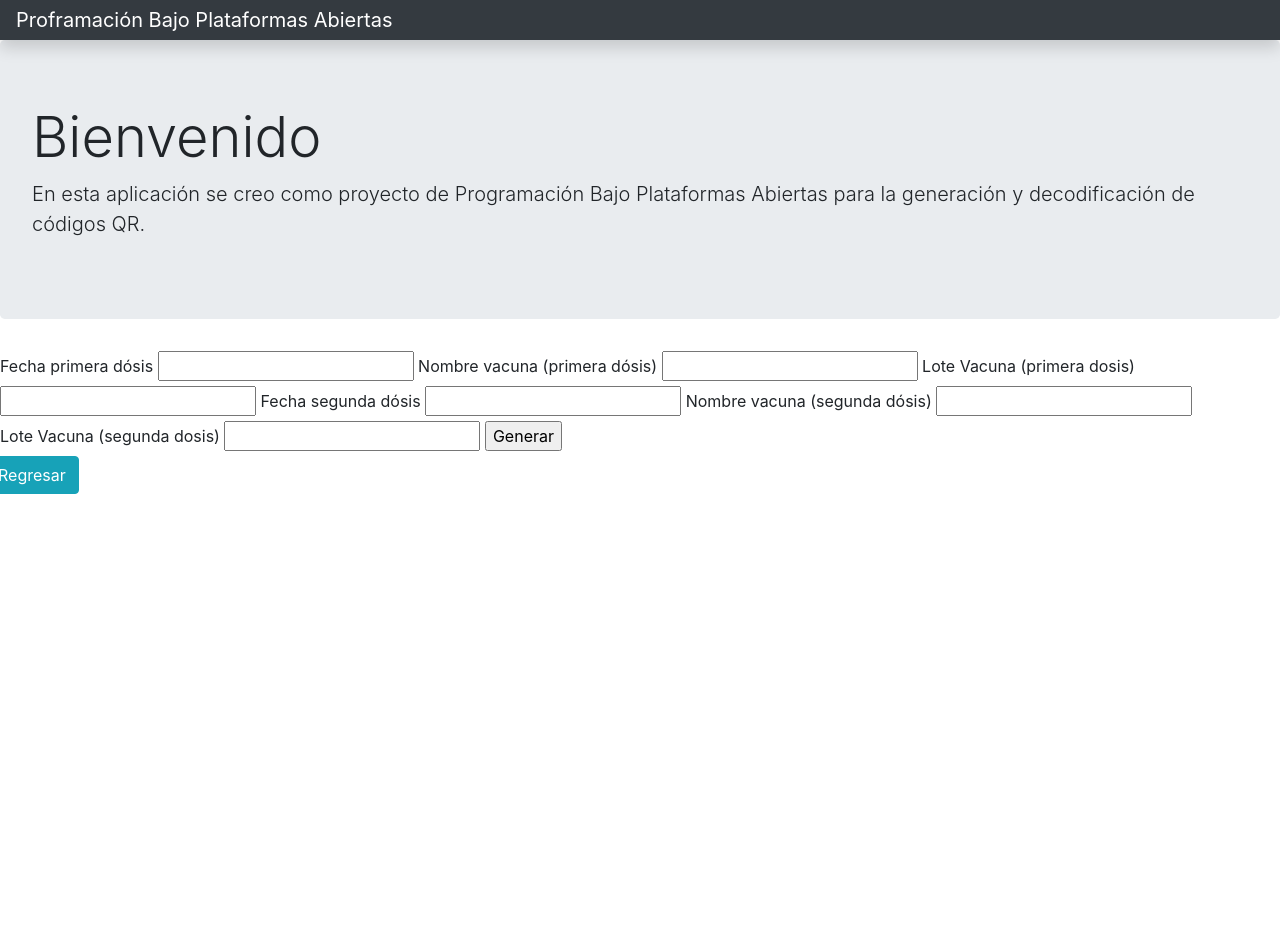
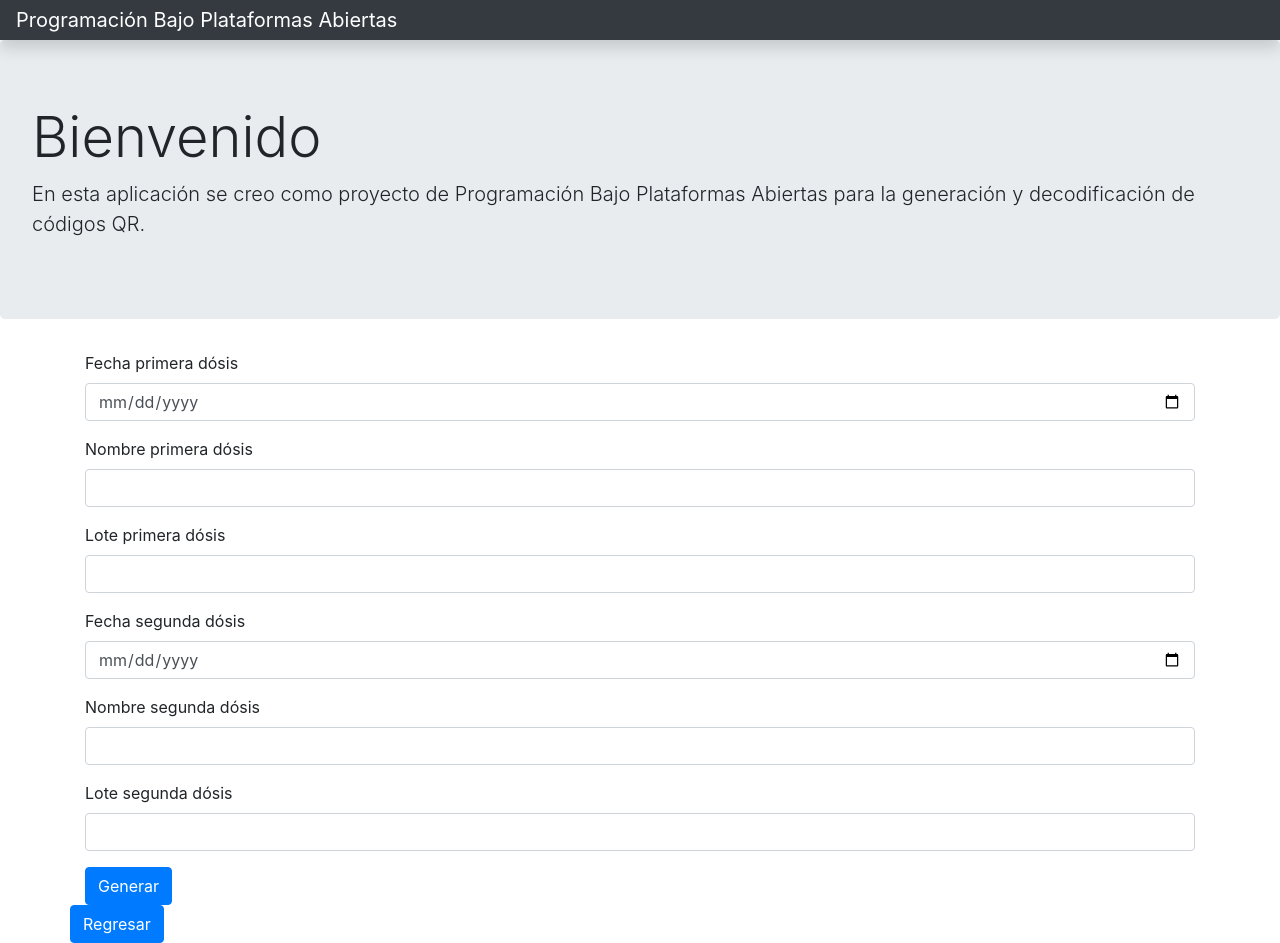
Before and after one commit to Amongog/QRApp, a Flask app: page /generate_menu/formulario_covid in a window 1280 px wide. Before the commit the page ends 494 px from the top, so only its background shows below. Run offline with Flask 2, Linux system fonts and the light colour scheme; some libraries are stand-ins or nearby versions.

Commit message:
Se modifico la interfaz de los formularios

```diff
--- a/flask_server/static/style.css
+++ b/flask_server/static/style.css
@@ -9,6 +9,6 @@
   padding-top: 2px;
 }
 .codigoqr{
-  height: 50px;
-  width: 50px;
+  height: 20rem;
+  width: 20rem;
 }
--- a/flask_server/templates/base.html
+++ b/flask_server/templates/base.html
@@ -1,13 +1,14 @@
 <!doctype html>
 <title>{% block title %}{% endblock %} - QR APP</title>
 <link rel="stylesheet" href="https://stackpath.bootstrapcdn.com/bootstrap/4.5.2/css/bootstrap.min.css" integrity="sha384-JcKb8q3iqJ61gNV9KGb8thSsNjpSL0n8PARn9HuZOnIxN0hoP+VmmDGMN5t9UJ0Z" crossorigin="anonymous">
+<link rel="stylesheet" href="{{url_for('static',filename='style.css')}}">
 <section class="content">
   <header>
     {% block header %}{% endblock %}
   </header>
 
   <nav class="navbar navbar-dark sticky-top bg-dark flex-md-nowrap p-0 shadow">
-    <a class="navbar-brand col-md-3 col-lg-2 mr-0 px-3" href="#">Proframación Bajo Plataformas Abiertas</a>
+    <a class="navbar-brand col-md-3 col-lg-2 mr-0 px-3" href="#">Programación Bajo Plataformas Abiertas</a>
     <button class="navbar-toggler position-absolute d-md-none collapsed" type="button" data-toggle="collapse" data-target="#sidebarMenu" aria-controls="sidebarMenu" aria-expanded="false" aria-label="Toggle navigation">
       <span class="navbar-toggler-icon"></span>
     </button>
--- a/flask_server/templates/formulario_covid.html
+++ b/flask_server/templates/formulario_covid.html
@@ -2,28 +2,48 @@
 
 
 {% block content %}
+
+  <div class="container">
+    <div class="row">
+      <div class="col">
         <form method="post">
+          <div class="form-group">
             <label for="dosis1">Fecha primera dósis</label>
-    <input name="dosis1" id="dosis1" required>
-    <label for="nombre1">Nombre vacuna (primera dósis)</label>
-    <input name="nombre1" id="nombre1" required>
-    <label for="lote1">Lote Vacuna (primera dosis)</label>
-    <input name="lote1" id="lote1" required>
+            <input name="dosis1" type="date" class="form-control" id="dosis1" required>
+          </div>
+          <div class="form-group">
+            <label for="nombre1">Nombre primera dósis</label>
+            <input name="nombre1"  class="form-control" id="nombre1" required>
+          </div>
+          <div class="form-group">
+            <label for="lote1">Lote primera dósis</label>
+            <input name="lote1" type="number" class="form-control" id="lote1" required>
+          </div>
+          <div class="form-group">
             <label for="dosis2">Fecha segunda dósis</label>
-    <input name="dosis2" id="dosis2" required>
-    <label for="nombre2">Nombre vacuna (segunda dósis)</label>
-    <input name="nombre2" id="nombre2" required>
-    <label for="lote2">Lote Vacuna (segunda dosis)</label>
-    <input name="lote2" id="lote2" required>
-    <input type="submit" value="Generar">
+            <input name="dosis2" type="date" class="form-control" id="dosis2" required>
+          </div>
+          <div class="form-group">
+            <label for="nombre2">Nombre segunda dósis</label>
+            <input name="nombre2" class="form-control" id="nombre2" required>
+          </div>
+          <div class="form-group">
+            <label for="lote2">Lote segunda dósis</label>
+            <input name="lote2" type= "number" class="form-control" id="lote2" required>
+          </div>
+
+          <button type="submit" class="btn btn-primary">Generar</button>
         </form>
-
+      </div>
+    </div>
     <div class="row">
         {% if completo %}
           <img src="{{ url_for('static', filename='informacion_covid.jpg') }}"  class="codigoqr" alt="Código QR">
         {% endif %}
     </div>
+
     <div class="row">
-    <a href="/generate_menu" class="btn btn-info">Regresar</a>
+        <a href="/generate_menu" class="btn btn-primary">Regresar</a>
     </div>
+  <div>
 {% endblock %}
```
Also changed, not shown: flask_server/templates/decode_covid.html (+10 -8 lines), flask_server/templates/decode_nombre.html (+10 -8 lines), flask_server/templates/decode_text.html (+11 -8 lines), flask_server/templates/formulario_nombre.html (+20 -6 lines), flask_server/templates/formulario_texto.html (+19 -9 lines), flask_server/static/informacion_texto.jpg. Lines whose indentation alone changed are shown as unchanged.
